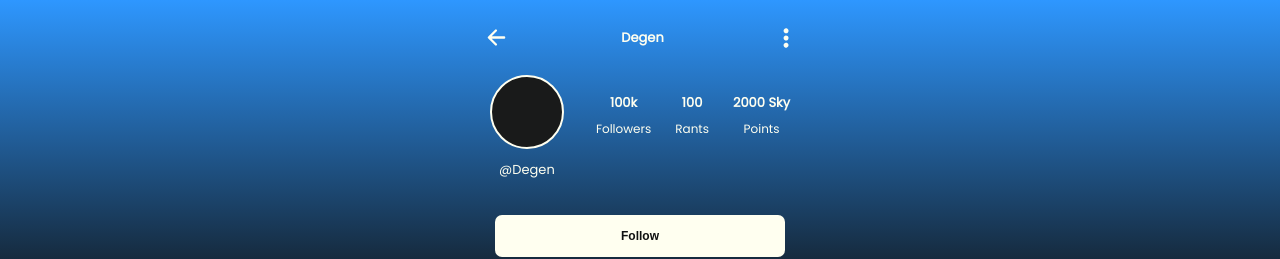
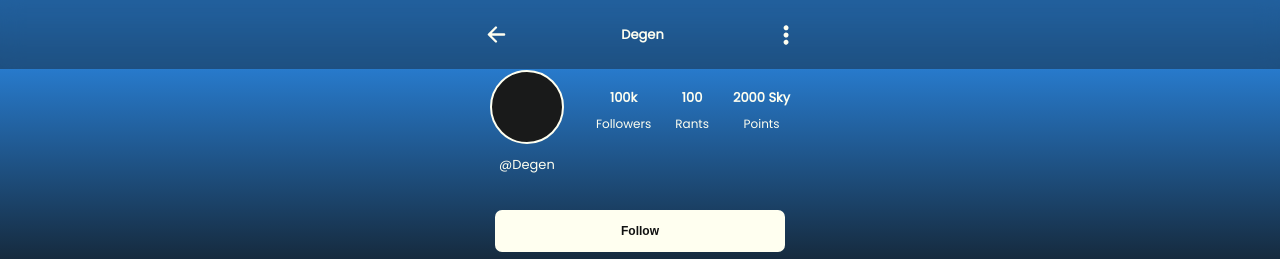
Before and after one commit to Chuks256/sky_web, a React (Vite) app: page / in a window 1280 px wide. Shown: the top 259 px of the page. Built offline with nearby package versions, Linux system fonts and the light colour scheme.

Commit message:
still working

```diff
--- a/src/App.css
+++ b/src/App.css
@@ -14,7 +14,8 @@
   --sky-preference-fire-shade:rgba(255,46,46,45%);
   --sky-preference-royal-color:linear-gradient(to bottom, #E02EFF,rgba(16 ,17, 17, 0%)  );
   --sky-preference-summer-color:linear-gradient(to bottom, #FFE02E,rgba(16 ,17, 17, 0%)  );
-  --sky-preference-bg-shade-color:#191A1A;
+  --sky-preference-bg-shade-color:#191a1a;
+  --sky-preference-bg-modified-shade-color:rgba(25, 26, 26, 0.973);
   --sky-text-size:12px;
 }
 
--- a/src/Pages/ProfileScreen.jsx
+++ b/src/Pages/ProfileScreen.jsx
@@ -22,13 +22,19 @@ align-items:center;
 
 const ProfileHeaderContainer=styled.div`
 display:flex;
-padding:25px;
+padding:22px;
 align-items:center;
 justify-content:center;
 gap:7em;
+position:fixed;
+z-index:2;
+background:rgba(16,17,17,40%);
+backdrop-filter:blur(10px);
+width:100%;
 `;
 
 const ProfileUserDataContainer = styled.div`
+padding-top:70px;
 display:flex;
 justify-content:center;
 align-items:center;
```
